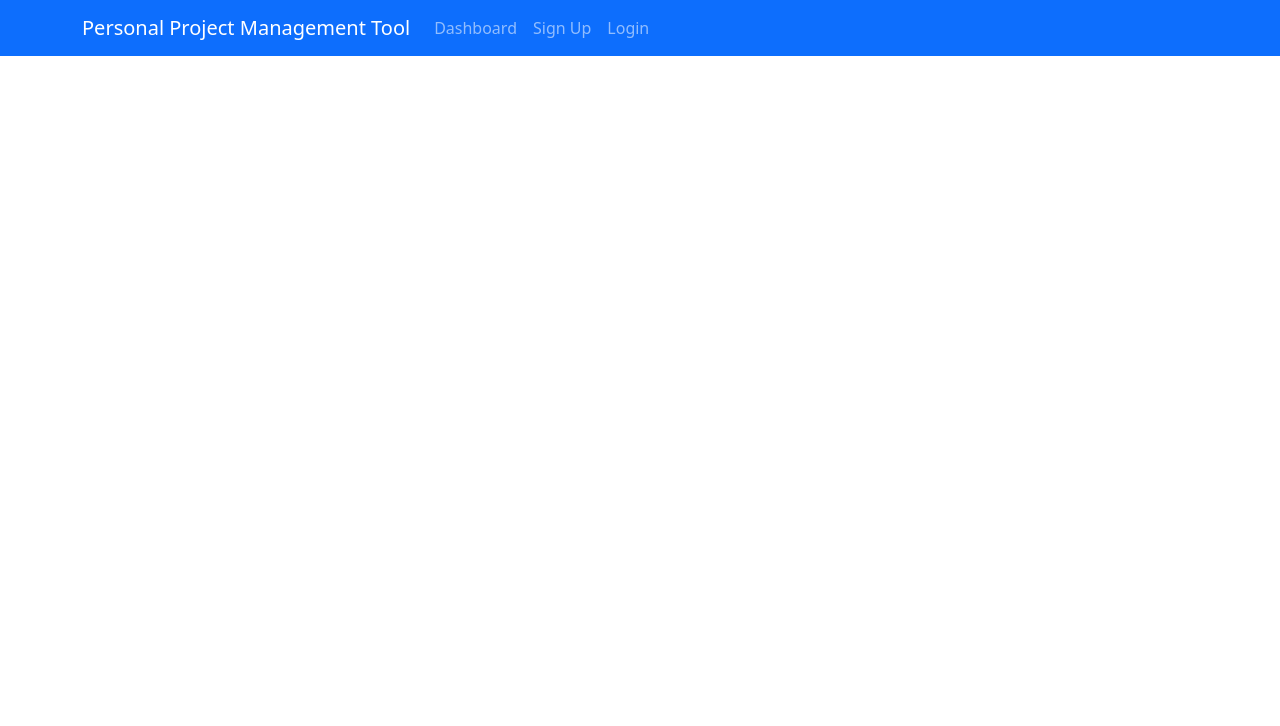
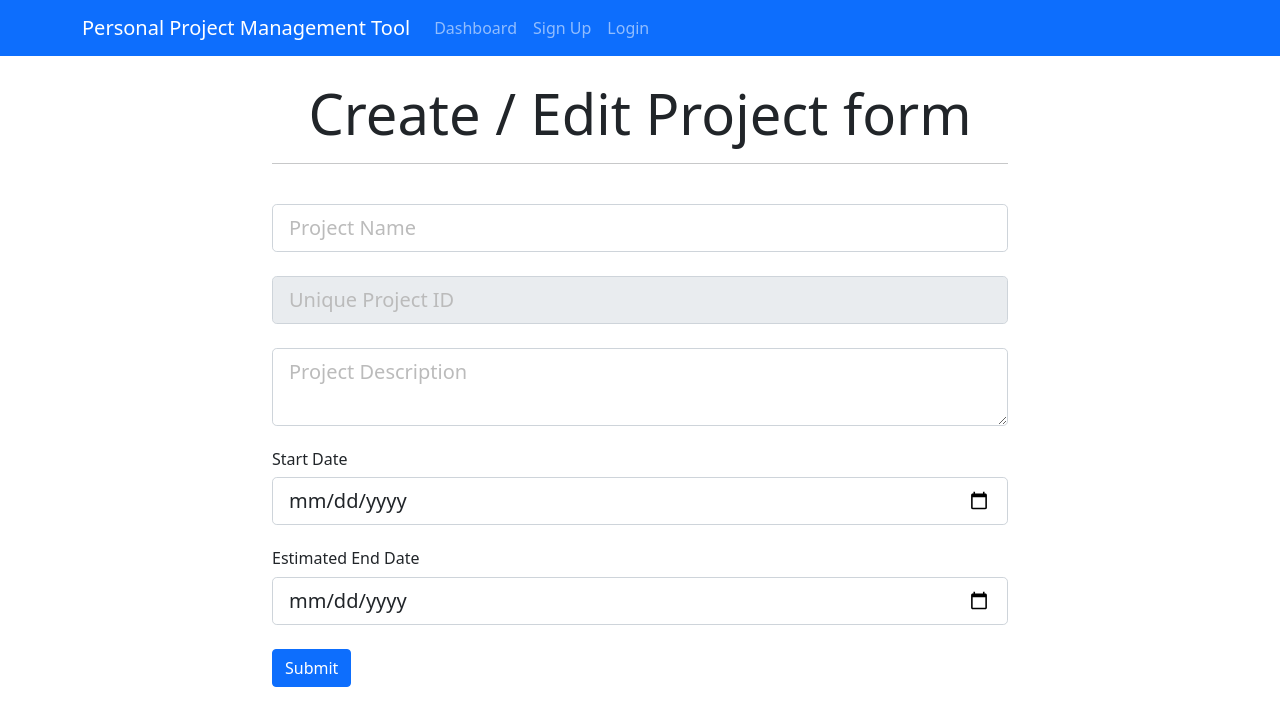
Before and after one commit to ZhianMai/AgileintPPMTool, a React (Create React App) app in the folder ppmtool-react-client/: page /updateProject/1 in a window 1280 px wide. Shown: the top 726 px of the page. Built offline with nearby package versions, Linux system fonts and the light colour scheme.

Commit message:
Display updateProject form

```diff
--- a/ppmtool-react-client/src/App.js
+++ b/ppmtool-react-client/src/App.js
@@ -6,6 +6,7 @@
 import AddProject from "./components/Project/AddProject";
 import { Provider } from "react-redux";
 import store from "./store";
+import UpdateProject from "./components/Project/UpdateProject";
 
 function App() {
   return (
@@ -19,6 +20,7 @@
            */}
           <Route exact path="/dashboard" component={Dashboard} />
           <Route exact path="/addProject" component={AddProject} />
+          <Route exact path="/updateProject/:id" component={UpdateProject} />
         </div>
       </Router>
     </Provider>
--- a/ppmtool-react-client/src/components/Project/ProjectItem.js
+++ b/ppmtool-react-client/src/components/Project/ProjectItem.js
@@ -1,4 +1,5 @@
 import React, { Component } from "react";
+import { Link } from "react-router-dom";
 
 class ProjectItem extends Component {
   render() {
@@ -26,11 +27,11 @@
                       </i>
                     </li>
                   </a>
-                  <a href="#">
+                  <Link to={`/updateProject/${project.projectIdentifier}`}>
                     <li className="list-group-item update">
                       <i className="fa fa-edit pr-1"> Update Project Info</i>
                     </li>
-                  </a>
+                  </Link>
                   <a href="">
                     <li className="list-group-item delete">
                       <i className="fa fa-minus-circle pr-1"> Delete Project</i>
--- /dev/null
+++ b/ppmtool-react-client/src/components/Project/UpdateProject.js
@@ -0,0 +1,69 @@
+import React, { Component } from "react";
+
+export default class UpdateProject extends Component {
+  render() {
+    return (
+      <div className="project">
+        <div className="container">
+          <div className="row">
+            <div className="col-md-8 m-auto">
+              <h5 className="display-4 text-center">
+                Create / Edit Project form
+              </h5>
+              <hr />
+              <br />
+              <form>
+                <div className="form-group">
+                  <input
+                    type="text"
+                    className="form-control form-control-lg "
+                    placeholder="Project Name"
+                  />
+                </div>
+                <br />
+                <div className="form-group">
+                  <input
+                    type="text"
+                    className="form-control form-control-lg"
+                    placeholder="Unique Project ID"
+                    disabled
+                  />
+                </div>
+                <br />
+                <div className="form-group">
+                  <textarea
+                    className="form-control form-control-lg"
+                    placeholder="Project Description"
+                  ></textarea>
+                </div>
+                <br />
+                <h6>Start Date</h6>
+                <div className="form-group">
+                  <input
+                    type="date"
+                    className="form-control form-control-lg"
+                    name="start_date"
+                  />
+                </div>
+                <br />
+                <h6>Estimated End Date</h6>
+                <div className="form-group">
+                  <input
+                    type="date"
+                    className="form-control form-control-lg"
+                    name="end_date"
+                  />
+                </div>
+
+                <input
+                  type="submit"
+                  className="btn btn-primary btn-block mt-4"
+                />
+              </form>
+            </div>
+          </div>
+        </div>
+      </div>
+    );
+  }
+}
```
